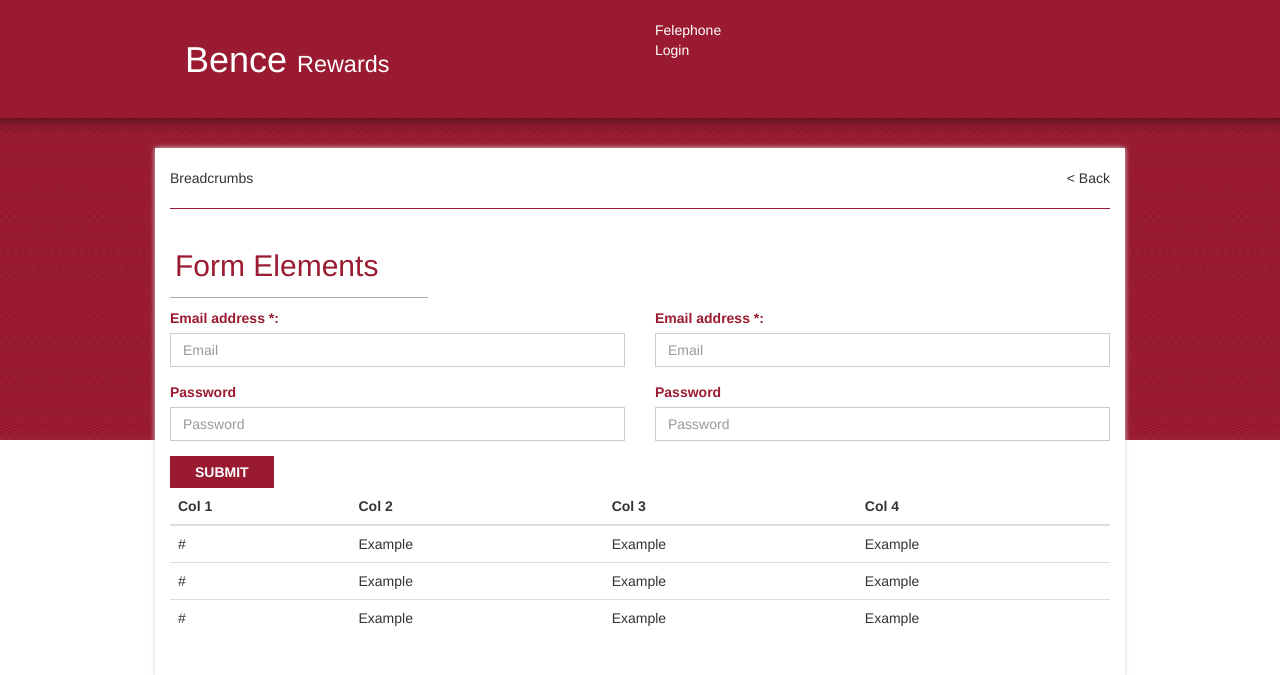
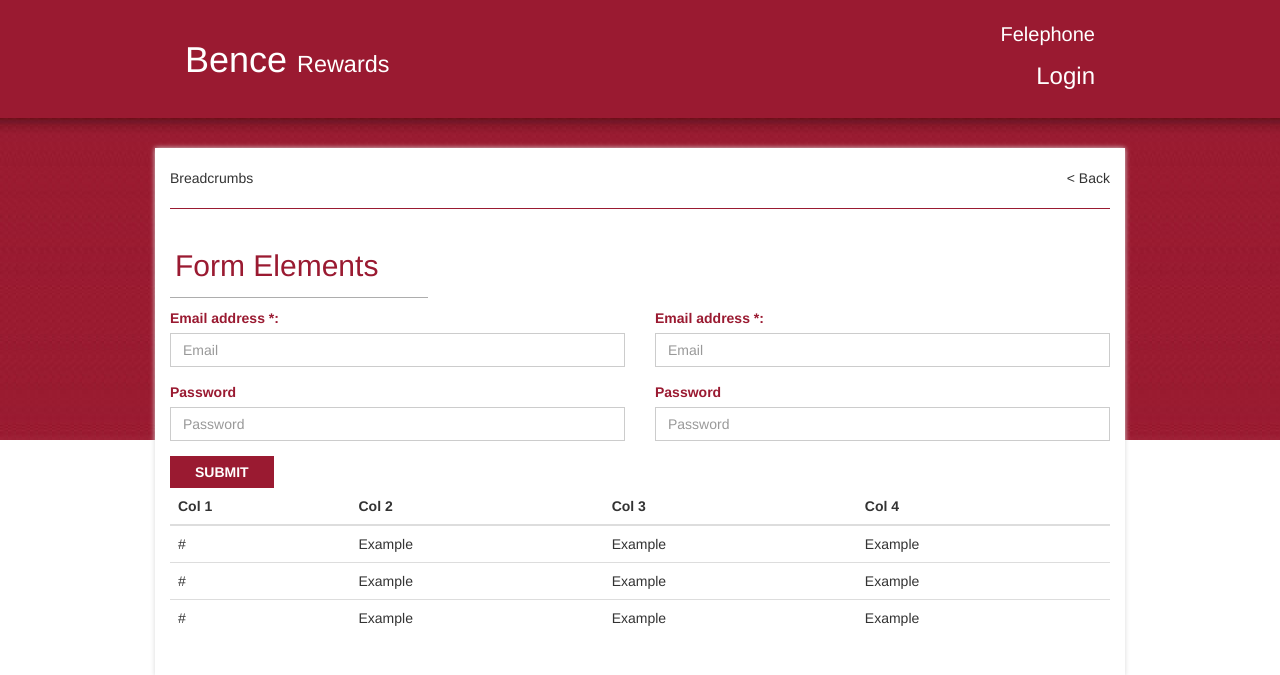
Before and after one commit to mporam/bence, a PHP site: template templates/register.html in a window 1280 px wide. Shown: the top 675 px of the page. Run offline with PHP 8.4, Linux system fonts and the light colour scheme; the template is opened without the code that fills it, so the values that code supplies are empty.

Commit message:
Added styling to header action and contact
This commit will:
• Add example glyphicons to contact
• Change font size and weights of action and contact to fit with wireframe
• Remove unnecessary styling from logo

```diff
--- a/templates/css/style.css
+++ b/templates/css/style.css
@@ -27,15 +27,27 @@ header {
     height: 118px;
 }
 
-header #logo h1 {
-    float: left;
-}
-
 header #logo small {
     color: inherit;
 }
 
 header .action, header .contact {
+    text-align: right;
+}
+
+header .contact{
+    font-size: 20px;
+    font-weight: 500;
+    margin-bottom: 10px;
+}
+
+header .action {
+    font-size: 24px;
+    font-weight: 200;
+}
+
+header .contact .glyphicon {
+    padding-left: 10px;
 }
 
 /*------------------ MAIN CONTENT ------------------*/
--- a/templates/index.html
+++ b/templates/index.html
@@ -17,7 +17,7 @@
         </div>
         <div class="col-md-6">
             <div class="contact">
-                Felephone
+                <span class="glyphicon glyphicon-earphone" aria-hidden="true"></span> 078875 98721 <span class="glyphicon glyphicon-envelope"></span> adrian@michelangelo.cat
             </div>
             <div class="action">
                 Login
```
